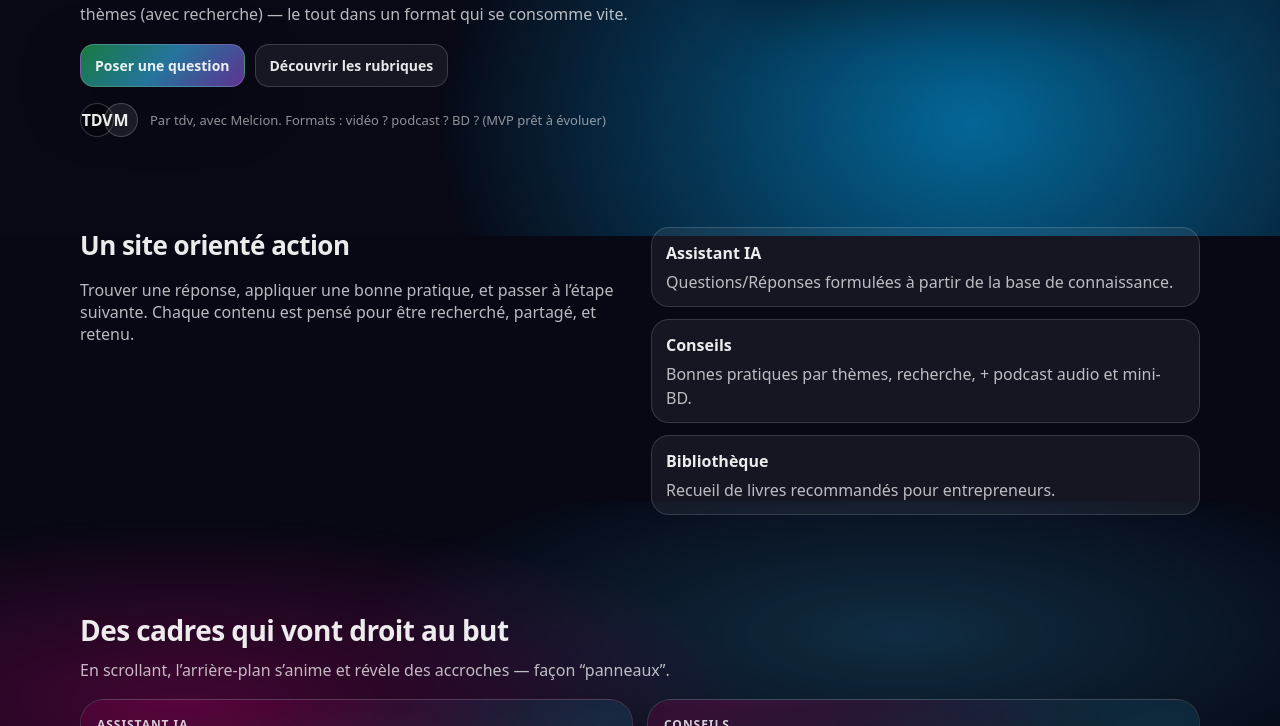
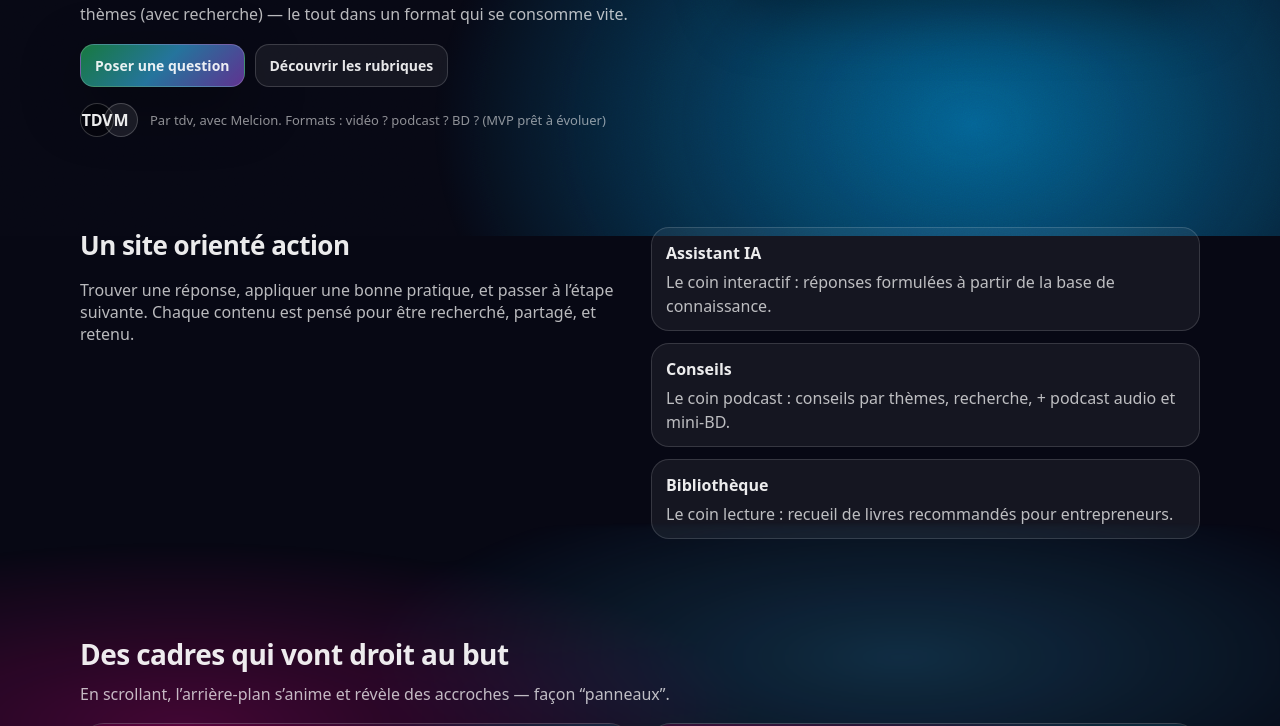
Before and after one commit to tdeviaris/BAI, a plain HTML site: page index.html in a window 1280 px wide. Shown: the part 564-1290 px from the top of the page. Drawn offline with Linux system fonts and the light colour scheme.

Commit message:
Update section labels

```diff
--- a/index.html
+++ b/index.html
@@ -101,15 +101,15 @@
             <div class="infoCards">
               <article class="infoCard">
                 <h3>Assistant IA</h3>
-                <p>Questions/Réponses formulées à partir de la base de connaissance.</p>
+                <p>Le coin interactif : réponses formulées à partir de la base de connaissance.</p>
               </article>
               <article class="infoCard">
                 <h3>Conseils</h3>
-                <p>Bonnes pratiques par thèmes, recherche, + podcast audio et mini-BD.</p>
+                <p>Le coin podcast : conseils par thèmes, recherche, + podcast audio et mini-BD.</p>
               </article>
               <article class="infoCard">
                 <h3>Bibliothèque</h3>
-                <p>Recueil de livres recommandés pour entrepreneurs.</p>
+                <p>Le coin lecture : recueil de livres recommandés pour entrepreneurs.</p>
               </article>
             </div>
           </div>
```
Also changed, not shown: pages/assistant-ia.html (+2 -2 lines), pages/bibliotheque.html (+1 -0 lines), pages/conseils.html (+2 -2 lines).
